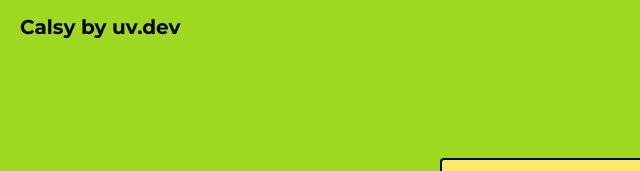
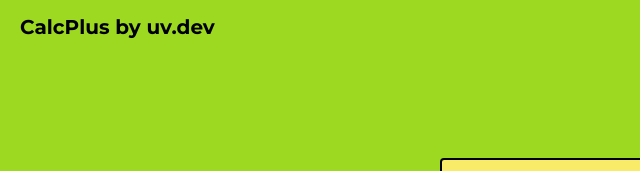
Before and after one commit to ItsUtkarshhh/CalcPlus, a plain HTML site: page index.html in a window 1280 px wide. Shown: the top 171 px of the page, 0-640 px from the left. Drawn offline with Linux system fonts and the light colour scheme.

Commit message:
Name Changed

```diff
--- a/index.html
+++ b/index.html
@@ -16,7 +16,7 @@
     <title>Calsy</title>
 </head>
 <body>
-    <h1>Calsy by uv.dev</h1>
+    <h1>CalcPlus by uv.dev</h1>
     <div id="cal-container">
         <div id="screen-side"></div>
         <div id="btns-side">
```
